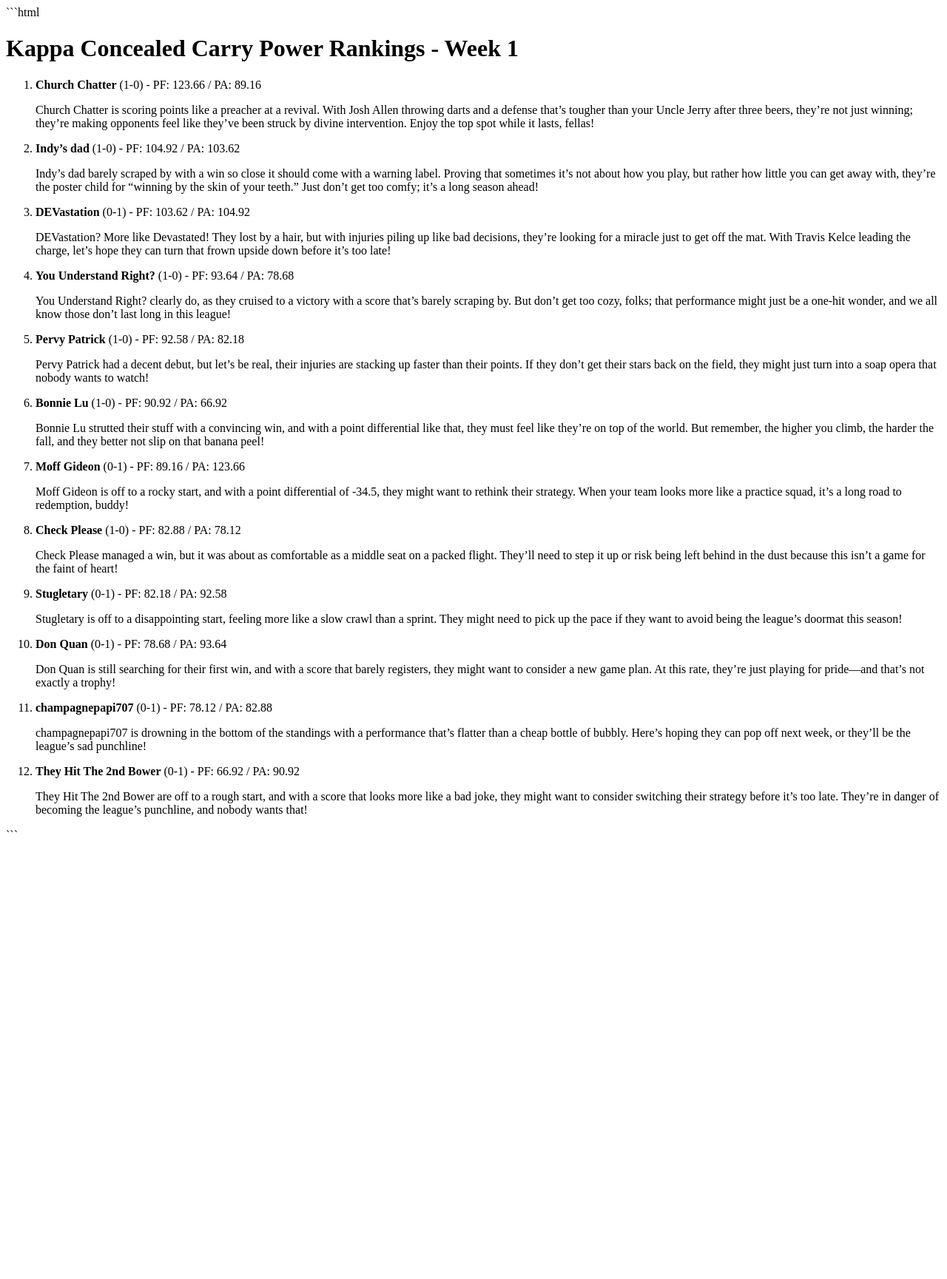
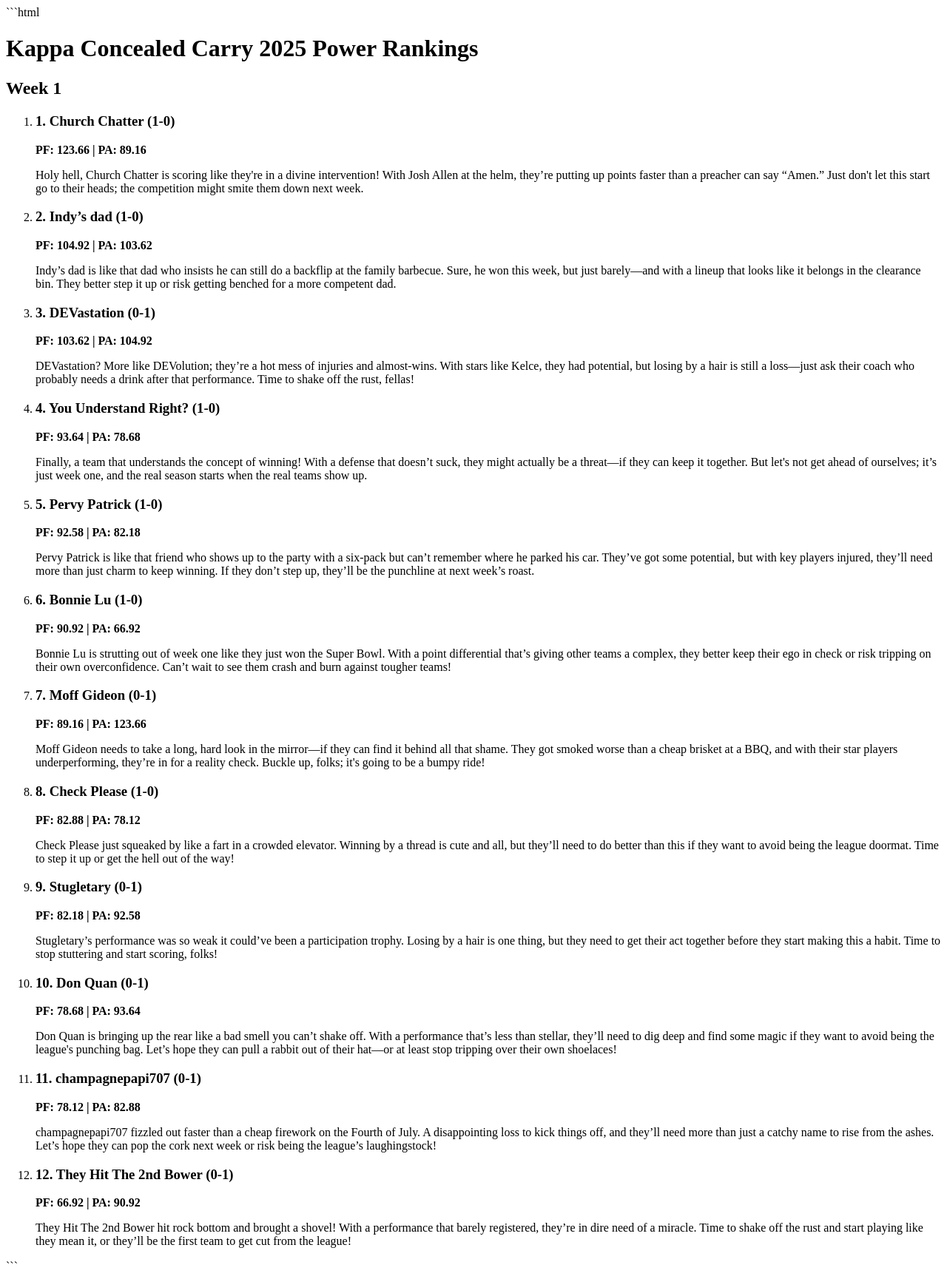
Before and after one commit to npatrick09/ff-ranking-ai, a plain HTML site: page ai_power_rankings.html in a window 1280 px wide. Shown: the whole page at 74% size. Before the commit the page ends 1146 px from the top, so only its background shows below. Drawn offline with Linux system fonts and the light colour scheme.

Commit message:
Frontend polish: remove refresh; show record/PF/stars; star filter (no K/DST, max 1 QB); scheduling docs incoming

````diff
--- a/ai_power_rankings.html
+++ b/ai_power_rankings.html
@@ -4,60 +4,77 @@
 <head>
     <meta charset="UTF-8">
     <meta name="viewport" content="width=device-width, initial-scale=1.0">
-    <title>Kappa Concealed Carry Power Rankings - Week 1</title>
+    <title>Power Rankings - Kappa Concealed Carry 2025</title>
 </head>
 <body>
-    <h1>Kappa Concealed Carry Power Rankings - Week 1</h1>
+    <header>
+        <h1>Kappa Concealed Carry 2025 Power Rankings</h1>
+        <h2>Week 1</h2>
+    </header>
+    <main>
         <ol>
             <li>
-            <strong>Church Chatter</strong> (1-0) - PF: 123.66 / PA: 89.16
-            <p>Church Chatter is scoring points like a preacher at a revival. With Josh Allen throwing darts and a defense that’s tougher than your Uncle Jerry after three beers, they’re not just winning; they’re making opponents feel like they’ve been struck by divine intervention. Enjoy the top spot while it lasts, fellas!</p>
+                <h3>1. Church Chatter (1-0)</h3>
+                <p><strong>PF: 123.66 | PA: 89.16</strong></p>
+                <p>Holy hell, Church Chatter is scoring like they're in a divine intervention! With Josh Allen at the helm, they’re putting up points faster than a preacher can say “Amen.” Just don't let this start go to their heads; the competition might smite them down next week.</p>
             </li>
             <li>
-            <strong>Indy’s dad</strong> (1-0) - PF: 104.92 / PA: 103.62
-            <p>Indy’s dad barely scraped by with a win so close it should come with a warning label. Proving that sometimes it’s not about how you play, but rather how little you can get away with, they’re the poster child for “winning by the skin of your teeth.” Just don’t get too comfy; it’s a long season ahead!</p>
+                <h3>2. Indy’s dad (1-0)</h3>
+                <p><strong>PF: 104.92 | PA: 103.62</strong></p>
+                <p>Indy’s dad is like that dad who insists he can still do a backflip at the family barbecue. Sure, he won this week, but just barely—and with a lineup that looks like it belongs in the clearance bin. They better step it up or risk getting benched for a more competent dad.</p>
             </li>
             <li>
-            <strong>DEVastation</strong> (0-1) - PF: 103.62 / PA: 104.92
-            <p>DEVastation? More like Devastated! They lost by a hair, but with injuries piling up like bad decisions, they’re looking for a miracle just to get off the mat. With Travis Kelce leading the charge, let’s hope they can turn that frown upside down before it’s too late!</p>
+                <h3>3. DEVastation (0-1)</h3>
+                <p><strong>PF: 103.62 | PA: 104.92</strong></p>
+                <p>DEVastation? More like DEVolution; they’re a hot mess of injuries and almost-wins. With stars like Kelce, they had potential, but losing by a hair is still a loss—just ask their coach who probably needs a drink after that performance. Time to shake off the rust, fellas!</p>
             </li>
             <li>
-            <strong>You Understand Right?</strong> (1-0) - PF: 93.64 / PA: 78.68
-            <p>You Understand Right? clearly do, as they cruised to a victory with a score that’s barely scraping by. But don’t get too cozy, folks; that performance might just be a one-hit wonder, and we all know those don’t last long in this league!</p>
+                <h3>4. You Understand Right? (1-0)</h3>
+                <p><strong>PF: 93.64 | PA: 78.68</strong></p>
+                <p>Finally, a team that understands the concept of winning! With a defense that doesn’t suck, they might actually be a threat—if they can keep it together. But let's not get ahead of ourselves; it’s just week one, and the real season starts when the real teams show up.</p>
             </li>
             <li>
-            <strong>Pervy Patrick</strong> (1-0) - PF: 92.58 / PA: 82.18
-            <p>Pervy Patrick had a decent debut, but let’s be real, their injuries are stacking up faster than their points. If they don’t get their stars back on the field, they might just turn into a soap opera that nobody wants to watch!</p>
+                <h3>5. Pervy Patrick (1-0)</h3>
+                <p><strong>PF: 92.58 | PA: 82.18</strong></p>
+                <p>Pervy Patrick is like that friend who shows up to the party with a six-pack but can’t remember where he parked his car. They’ve got some potential, but with key players injured, they’ll need more than just charm to keep winning. If they don’t step up, they’ll be the punchline at next week’s roast.</p>
             </li>
             <li>
-            <strong>Bonnie Lu</strong> (1-0) - PF: 90.92 / PA: 66.92
-            <p>Bonnie Lu strutted their stuff with a convincing win, and with a point differential like that, they must feel like they’re on top of the world. But remember, the higher you climb, the harder the fall, and they better not slip on that banana peel!</p>
+                <h3>6. Bonnie Lu (1-0)</h3>
+                <p><strong>PF: 90.92 | PA: 66.92</strong></p>
+                <p>Bonnie Lu is strutting out of week one like they just won the Super Bowl. With a point differential that’s giving other teams a complex, they better keep their ego in check or risk tripping on their own overconfidence. Can’t wait to see them crash and burn against tougher teams!</p>
             </li>
             <li>
-            <strong>Moff Gideon</strong> (0-1) - PF: 89.16 / PA: 123.66
-            <p>Moff Gideon is off to a rocky start, and with a point differential of -34.5, they might want to rethink their strategy. When your team looks more like a practice squad, it’s a long road to redemption, buddy!</p>
+                <h3>7. Moff Gideon (0-1)</h3>
+                <p><strong>PF: 89.16 | PA: 123.66</strong></p>
+                <p>Moff Gideon needs to take a long, hard look in the mirror—if they can find it behind all that shame. They got smoked worse than a cheap brisket at a BBQ, and with their star players underperforming, they’re in for a reality check. Buckle up, folks; it's going to be a bumpy ride!</p>
             </li>
             <li>
-            <strong>Check Please</strong> (1-0) - PF: 82.88 / PA: 78.12
-            <p>Check Please managed a win, but it was about as comfortable as a middle seat on a packed flight. They’ll need to step it up or risk being left behind in the dust because this isn’t a game for the faint of heart!</p>
+                <h3>8. Check Please (1-0)</h3>
+                <p><strong>PF: 82.88 | PA: 78.12</strong></p>
+                <p>Check Please just squeaked by like a fart in a crowded elevator. Winning by a thread is cute and all, but they’ll need to do better than this if they want to avoid being the league doormat. Time to step it up or get the hell out of the way!</p>
             </li>
             <li>
-            <strong>Stugletary</strong> (0-1) - PF: 82.18 / PA: 92.58
-            <p>Stugletary is off to a disappointing start, feeling more like a slow crawl than a sprint. They might need to pick up the pace if they want to avoid being the league’s doormat this season!</p>
+                <h3>9. Stugletary (0-1)</h3>
+                <p><strong>PF: 82.18 | PA: 92.58</strong></p>
+                <p>Stugletary’s performance was so weak it could’ve been a participation trophy. Losing by a hair is one thing, but they need to get their act together before they start making this a habit. Time to stop stuttering and start scoring, folks!</p>
             </li>
             <li>
-            <strong>Don Quan</strong> (0-1) - PF: 78.68 / PA: 93.64
-            <p>Don Quan is still searching for their first win, and with a score that barely registers, they might want to consider a new game plan. At this rate, they’re just playing for pride—and that’s not exactly a trophy!</p>
+                <h3>10. Don Quan (0-1)</h3>
+                <p><strong>PF: 78.68 | PA: 93.64</strong></p>
+                <p>Don Quan is bringing up the rear like a bad smell you can’t shake off. With a performance that’s less than stellar, they’ll need to dig deep and find some magic if they want to avoid being the league's punching bag. Let’s hope they can pull a rabbit out of their hat—or at least stop tripping over their own shoelaces!</p>
             </li>
             <li>
-            <strong>champagnepapi707</strong> (0-1) - PF: 78.12 / PA: 82.88
-            <p>champagnepapi707 is drowning in the bottom of the standings with a performance that’s flatter than a cheap bottle of bubbly. Here’s hoping they can pop off next week, or they’ll be the league’s sad punchline!</p>
+                <h3>11. champagnepapi707 (0-1)</h3>
+                <p><strong>PF: 78.12 | PA: 82.88</strong></p>
+                <p>champagnepapi707 fizzled out faster than a cheap firework on the Fourth of July. A disappointing loss to kick things off, and they’ll need more than just a catchy name to rise from the ashes. Let’s hope they can pop the cork next week or risk being the league’s laughingstock!</p>
             </li>
             <li>
-            <strong>They Hit The 2nd Bower</strong> (0-1) - PF: 66.92 / PA: 90.92
-            <p>They Hit The 2nd Bower are off to a rough start, and with a score that looks more like a bad joke, they might want to consider switching their strategy before it’s too late. They’re in danger of becoming the league’s punchline, and nobody wants that!</p>
+                <h3>12. They Hit The 2nd Bower (0-1)</h3>
+                <p><strong>PF: 66.92 | PA: 90.92</strong></p>
+                <p>They Hit The 2nd Bower hit rock bottom and brought a shovel! With a performance that barely registered, they’re in dire need of a miracle. Time to shake off the rust and start playing like they mean it, or they’ll be the first team to get cut from the league!</p>
             </li>
         </ol>
+    </main>
 </body>
 </html>
 ```
--- a/script.js
+++ b/script.js
@@ -74,6 +74,5 @@ async function main() {
   }
 }
 
-document.getElementById('refresh-btn').addEventListener('click', main);
-
+// Removed refresh button logic; page loads once with weekly data
 main();
````
Also changed, not shown: chat_prompt.json (+18 -28 lines), index.html (+0 -1 lines), league_standings_week1_2025.json, 1 other file. Lines whose indentation alone changed are shown as unchanged.
